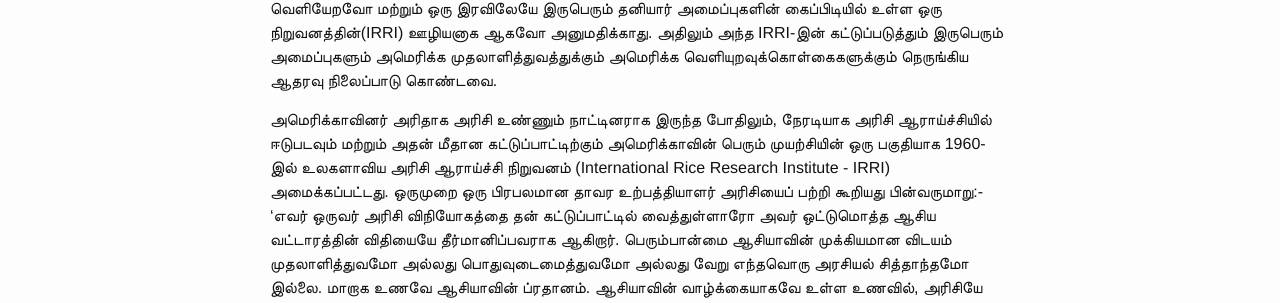
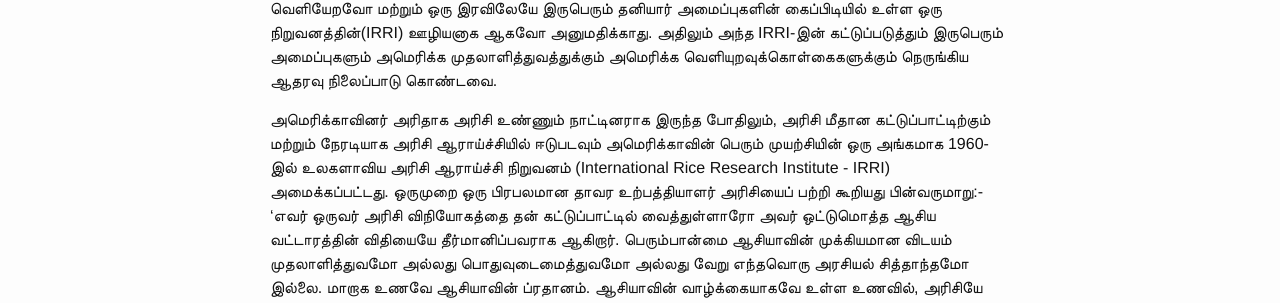
Before and after one commit to rajbharath/rajbharath.github.io, a Jekyll site: the page built from _posts/2022-06-11- cirandha marabanu thiruttu.markdown, in a window 1280 px wide. Shown: the part 656-959 px from the top of the page. Built offline with Jekyll 4.4.1, drawn with Linux system fonts in a browser that asks for light colours; comment, search, counter and statistics services are not loaded; some of the changed text lies outside the part shown.

Commit message:
cirandha marabanu thiruttu

```diff
--- a/_posts/2022-06-11- cirandha marabanu thiruttu.markdown
+++ b/_posts/2022-06-11- cirandha marabanu thiruttu.markdown
@@ -18,7 +18,7 @@
 இந்திய அமைச்சரவையின் அறிவியல் ஆலோசனைக்குழுவின் தலைவர் பொறுப்பில் இருந்தும் திட்டக்குழுவின் துணைத்தலைவர் பதவியில் இருந்தும் 1982-இல் டாக்டர். எம். எஸ். ஸ்வாமிநாதன் அவர்கள் பதவி விலகினார்.
 இதற்கும் முன்னர் அவர் வேளாண்மை துறையில் செயலாளராக இருந்தவர். பதவி விலகிய இவரை "நாடுகடத்தப்படும்" விதமாக, பிலிப்பைன்ஸ் நாட்டின், லாஸ் பனாஸ் எனும் இடத்தில் உள்ள உலகளாவிய அரிசி ஆராய்ச்சி நிறுவனத்தின் (International Rice Research Institute - IRRI) பொது இயக்குனர் பொறுப்பில் இணைக்கப்பட்டார். "நாடுகடத்தப்படும் விதம்" எனும் சொல் பயன்படுத்தப்பட காரணம் உள்ளது. ஏனெனில், உலகின் வேறு எந்த ஒரு நாடும், தனது நாட்டின் ஆராய்ச்சியாளரை, அதிலும் ஒரு நாட்டின் மிக முக்கியமானதாக விளங்கும் உணவு தொடர்பான அனைத்து ஆராய்ச்சி இரகசியங்களும் தெரிந்த ஒருவரை, தன் நாட்டைவிட்டு வெளியேறவோ மற்றும் ஒரு இரவிலேயே இருபெரும் தனியார் அமைப்புகளின் கைப்பிடியில் உள்ள ஒரு நிறுவனத்தின்(IRRI) ஊழியனாக ஆகவோ அனுமதிக்காது. அதிலும் அந்த IRRI-இன் கட்டுப்படுத்தும் இருபெரும் அமைப்புகளும் அமெரிக்க முதலாளித்துவத்துக்கும் அமெரிக்க வெளியுறவுக்கொள்கைகளுக்கும் நெருங்கிய ஆதரவு நிலைப்பாடு கொண்டவை.
 
-அமெரிக்காவினர் அரிதாக அரிசி உண்ணும் நாட்டினராக இருந்த போதிலும், நேரடியாக அரிசி ஆராய்ச்சியில் ஈடுபடவும் மற்றும் அதன் மீதான கட்டுப்பாட்டிற்கும் அமெரிக்காவின் பெரும் முயற்சியின் ஒரு பகுதியாக 1960-இல் உலகளாவிய அரிசி ஆராய்ச்சி நிறுவனம் (International Rice Research Institute - IRRI) அமைக்கப்பட்டது. ஒருமுறை ஒரு பிரபலமான தாவர உற்பத்தியாளர் அரிசியைப் பற்றி கூறியது பின்வருமாறு:-
+அமெரிக்காவினர் அரிதாக அரிசி உண்ணும் நாட்டினராக இருந்த போதிலும், அரிசி மீதான கட்டுப்பாட்டிற்கும் மற்றும் நேரடியாக அரிசி ஆராய்ச்சியில் ஈடுபடவும் அமெரிக்காவின் பெரும் முயற்சியின் ஒரு அங்கமாக 1960-இல் உலகளாவிய அரிசி ஆராய்ச்சி நிறுவனம் (International Rice Research Institute - IRRI) அமைக்கப்பட்டது. ஒருமுறை ஒரு பிரபலமான தாவர உற்பத்தியாளர் அரிசியைப் பற்றி கூறியது பின்வருமாறு:-
 'எவர் ஒருவர் அரிசி விநியோகத்தை தன் கட்டுப்பாட்டில் வைத்துள்ளாரோ அவர் ஒட்டுமொத்த ஆசிய வட்டாரத்தின் விதியையே தீர்மானிப்பவராக ஆகிறார். பெரும்பான்மை ஆசியாவின் முக்கியமான விடயம் முதலாளித்துவமோ அல்லது பொதுவுடைமைத்துவமோ அல்லது வேறு எந்தவொரு அரசியல் சித்தாந்தமோ இல்லை. மாறாக உணவே ஆசியாவின் ப்ரதானம். ஆசியாவின் வாழ்க்கையாகவே உள்ள உணவில், அரிசியே ஆசியாவில் பெரும்பங்கு வகிக்கிறது.'
 
 முன்னாள் அமெரிக்க வேளாண் செயலாளராக இருந்த, எர்ல் முட்ஸ் (Earl Butz) என்பவர் துளியும் முக்கியமற்ற வாழ்க்கையை வாழ்ந்த போதிலும், அவர் பிதற்றிய ஒரு மோசமான வரி மிகவும் ப்ரபலம். அது பின்வருமாறு:-
```
